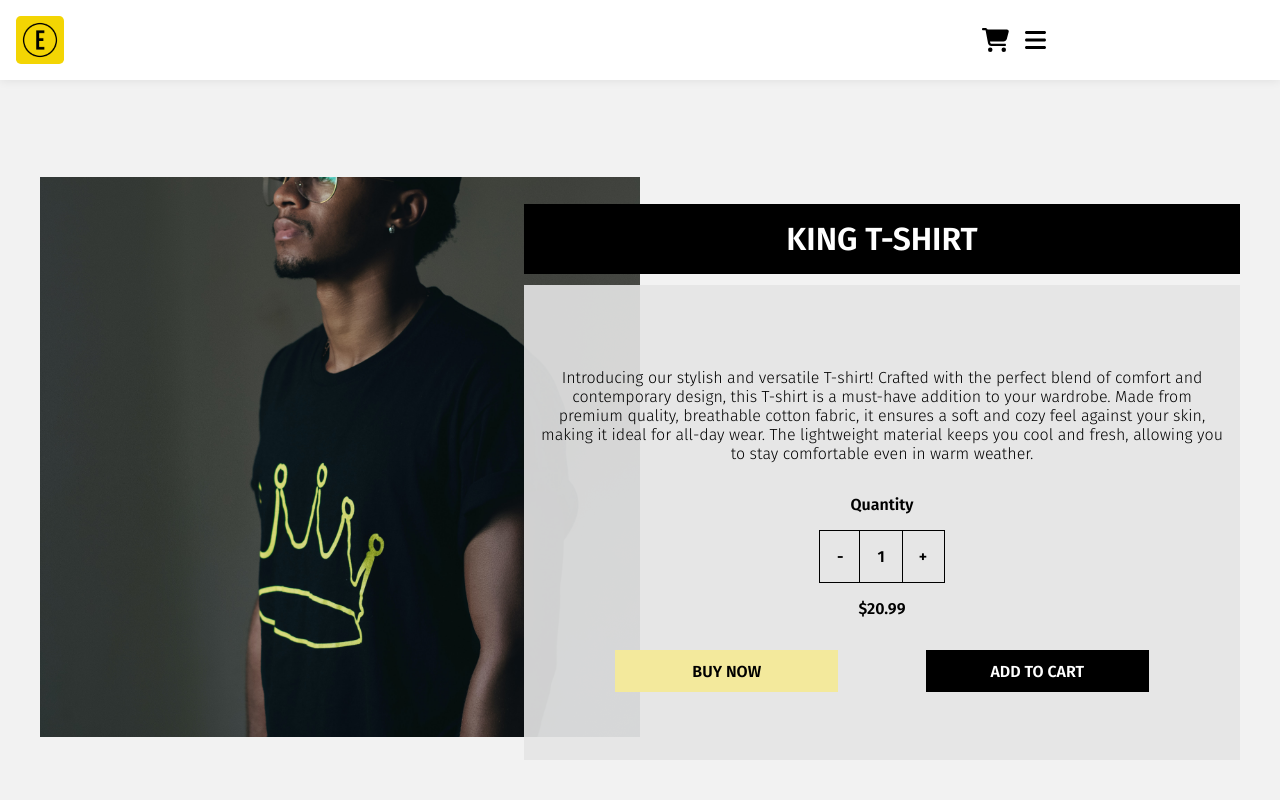
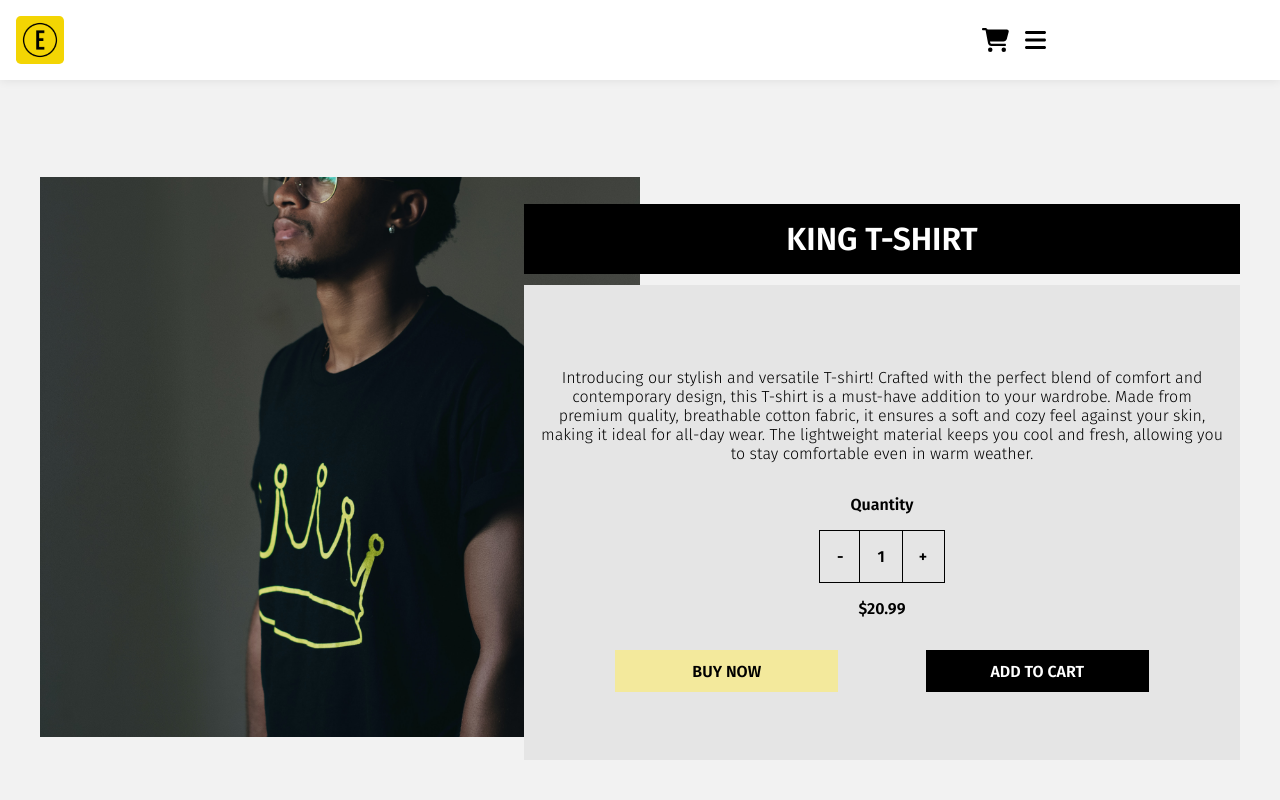
Before and after one commit to Madrid-Dev/proyecto-cloth-store, a React (Create React App) app: page /product/1 in a window 1280 px wide. Shown: the top 800 px of the page. Built offline with nearby package versions, Linux system fonts and the light colour scheme.

Commit message:
style changes

```diff
--- a/src/styles/productid.css
+++ b/src/styles/productid.css
@@ -243,7 +243,7 @@
         top: 20%;
         width: 57% !important;
         height: 35%;
-        background-color: #e5e5e5e7 !important;
+        background-color: #e5e5e5 !important;
         right: 0;
     }
     .photo{
```
